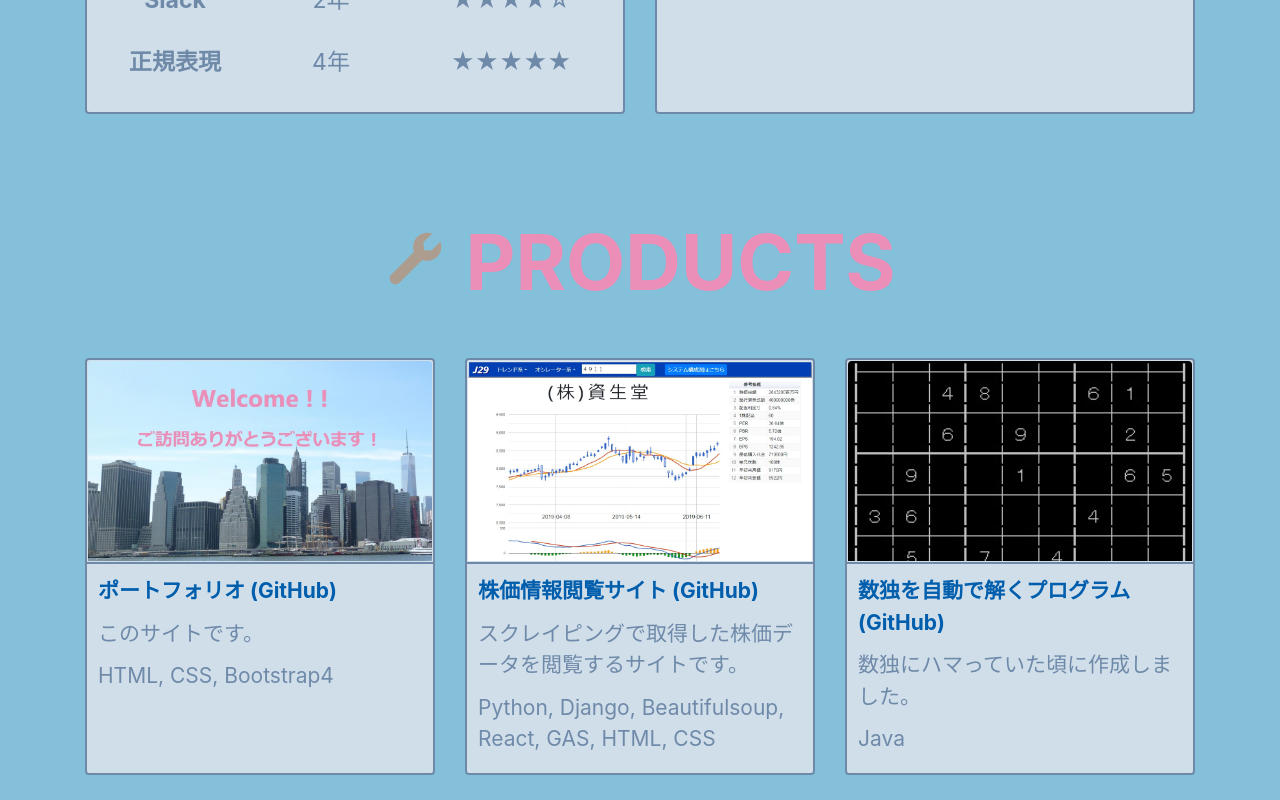
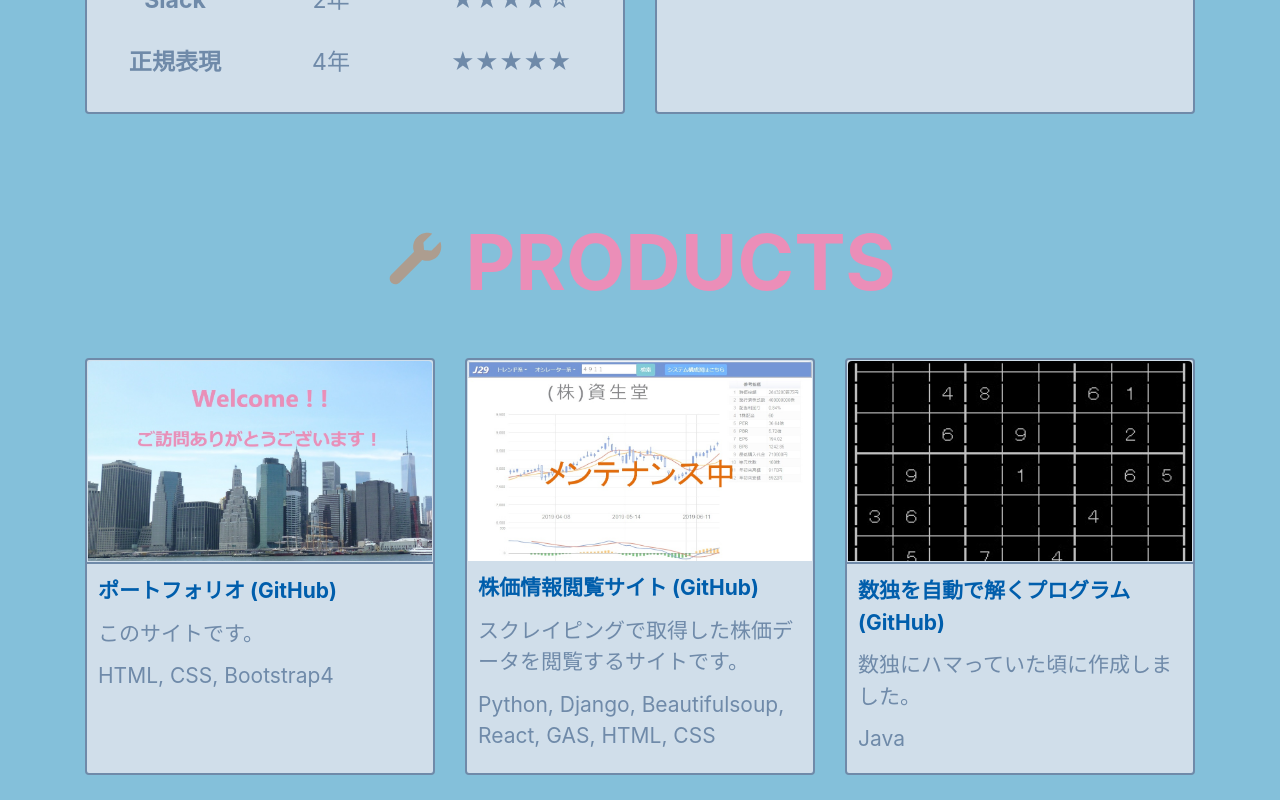
Before and after one commit to ree-kun/portfolio, a plain HTML site: page index.html in a window 1280 px wide. Shown: the part 3389-4189 px from the top of the page. Drawn offline with nearby package versions, Linux system fonts and the light colour scheme.

Commit message:
J29　ドメイン有効期限切れのため、メンテナンス中にした。

```diff
--- a/index.html
+++ b/index.html
@@ -293,7 +293,8 @@
                 </div>
                 <div class="col col-12 col-lg-4">
                     <figure>
-                    <a href="https://www.j29.shop/" target="_blank"><div class="work-fig work-pic-2"></div></a>
+                        <div class="work-fig work-pic-2"></div>
+                        <!-- <a href="https://www.j29.shop/" target="_blank"><div class="work-fig work-pic-2"></div></a> -->
                         <figcaption>
                             <p class="work-title"><a href="https://github.com/ree-kun/J29" target="_blank">株価情報閲覧サイト (GitHub)</a></p>
                             <p>スクレイピングで取得した株価データを閲覧するサイトです。</p>
--- a/style.css
+++ b/style.css
@@ -127,7 +127,8 @@ figure > a::after {
 }
 
 .work-pic-2 {
-    background-image: url('work2-pic.jpg');
+    background-image: url('work2-pic_maintenance.jpg');
+    cursor: default;
 }
 
 .work-pic-3 {
```
Also changed, not shown: work2-pic_maintenance.jpg (added).
